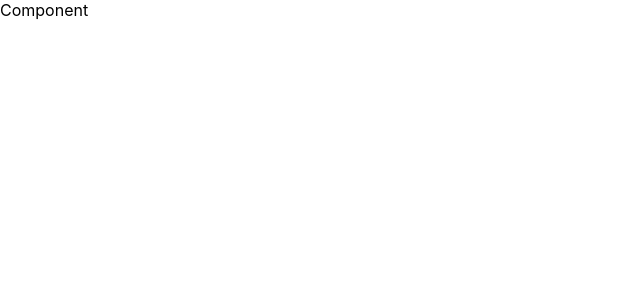
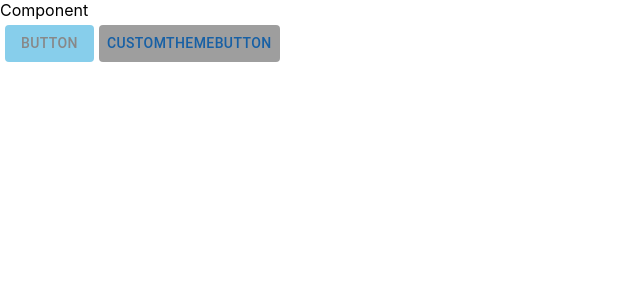
Before and after one commit to anshkush92/learn-material-ui-typescript, a React (Create React App) app: page / in a window 1280 px wide. Shown: the top 300 px of the page, without its empty margins (0-640 px from the left). Built offline with nearby package versions, Linux system fonts and the light colour scheme.

Commit message:
Learnt how to add custom properties in Material UI in typescript using the module augmentation / see theme folder and theme.d.ts form more info

```diff
--- a/src/App.tsx
+++ b/src/App.tsx
@@ -1,9 +1,13 @@
 import Component from "./components/Component";
+import CustomThemeButton from "./components/Test/button/CustomThemeButton";
+import UniqueButton from "./components/Test/button/UniqueButton";
 
 function App() {
   return (
     <div>
       <Component></Component>
+      <UniqueButton></UniqueButton>
+      <CustomThemeButton></CustomThemeButton>
     </div>
   );
 }
--- /dev/null
+++ b/src/components/Test/button/CustomThemeButton.tsx
@@ -0,0 +1,20 @@
+// Test -------------------------- Importing the Packages ---------------------------------
+import React from "react";
+import { Button, styled } from "@mui/material";
+
+// Test -------------------------- Importing the styles / other components ----------------
+
+// Test -------------------------- Structure of Props ----------------------------------
+
+// Test -------------------------- The current component ----------------------------------
+
+const CustomThemeButton = () => {
+  const CustomButton = styled(Button)(({ theme }) => ({
+    backgroundColor: theme.palette.otherColor.main,
+  }));
+
+  return <CustomButton>CustomThemeButton</CustomButton>;
+};
+
+// Test -------------------------- Exporting the current component ------------------------
+export default CustomThemeButton;
--- /dev/null
+++ b/src/components/Test/button/UniqueButton.tsx
@@ -0,0 +1,32 @@
+// Test -------------------------- Importing the Packages ---------------------------------
+import React from "react";
+import { styled } from "@mui/material";
+import { Button } from "@mui/material";
+
+// Test -------------------------- Importing the styles / other components ----------------
+
+// Test -------------------------- Structure of Props ----------------------------------
+
+// Test -------------------------- The current component ----------------------------------
+const UniqueButton = () => {
+  // This is how we can create a custom button and re-use using the SCSS, need to tell which "HTML" element we wanna customize
+  const UniqueButton = styled(Button)({
+    backgroundColor: "skyblue",
+    color: "#888",
+    margin: 5,
+
+    "&:hover": {
+      backgroundColor: "lightblue",
+    },
+
+    "&:disabled": {
+      backgroundColor: "gray",
+      color: "white",
+    },
+  });
+
+  return <UniqueButton variant="contained" disableElevation>Button</UniqueButton>;
+};
+
+// Test -------------------------- Exporting the current component ------------------------
+export default UniqueButton;
--- /dev/null
+++ b/src/components/Test/theme/theme.ts
@@ -0,0 +1,31 @@
+// Link ---> https://mui.com/material-ui/customization/theming/#custom-variables
+// https://stackoverflow.com/questions/59365396/how-to-use-material-ui-custom-theme-in-react-with-typescript
+// https://www.youtube.com/watch?v=ZyQlpX7lCRE
+// Test -------------------------- Importing the Packages ---------------------------------
+import { createTheme } from "@mui/material/styles";
+import { colors } from "@mui/material";
+
+// Test -------------------------- Importing the styles / other components ----------------
+
+// Test -------------------------- Structure of Props ----------------------------------
+
+// Test -------------------------- The current component ----------------------------------
+export const theme = createTheme({
+  status: {
+    danger: "#e53e3e",
+  },
+  palette: {
+    primary: {
+      // Purple and green play nicely together.
+      main: "#1760a5",
+      light: "skyblue",
+    },
+    secondary: {
+      // This is green.A700 as hex.
+      main: "#15c630",
+    },
+    otherColor: {
+      main: colors.grey[500],
+    },
+  },
+});
--- a/src/index.tsx
+++ b/src/index.tsx
@@ -1,15 +1,28 @@
-import React from 'react';
-import ReactDOM from 'react-dom/client';
-import './index.css';
-import App from './App';
-import reportWebVitals from './reportWebVitals';
+import React from "react";
+import ReactDOM from "react-dom/client";
+import "./index.css";
+import App from "./App";
+import reportWebVitals from "./reportWebVitals";
+
+// Packages
+import { BrowserRouter } from "react-router-dom";
+import { ThemeProvider } from "@mui/material";
+
+// Styles
+
+// Components
+import { theme } from "./components/Test/theme/theme";
 
 const root = ReactDOM.createRoot(
-  document.getElementById('root') as HTMLElement
+  document.getElementById("root") as HTMLElement
 );
 root.render(
   <React.StrictMode>
-    <App />
+    <BrowserRouter>
+      <ThemeProvider theme={theme}>
+        <App />
+      </ThemeProvider>
+    </BrowserRouter>
   </React.StrictMode>
 );
 
```
Also changed, not shown: src/theme.d.ts (added, +28 -0 lines).
